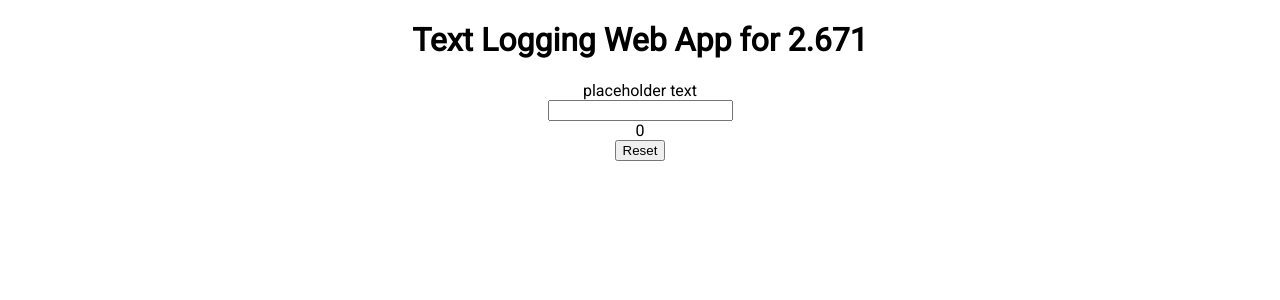
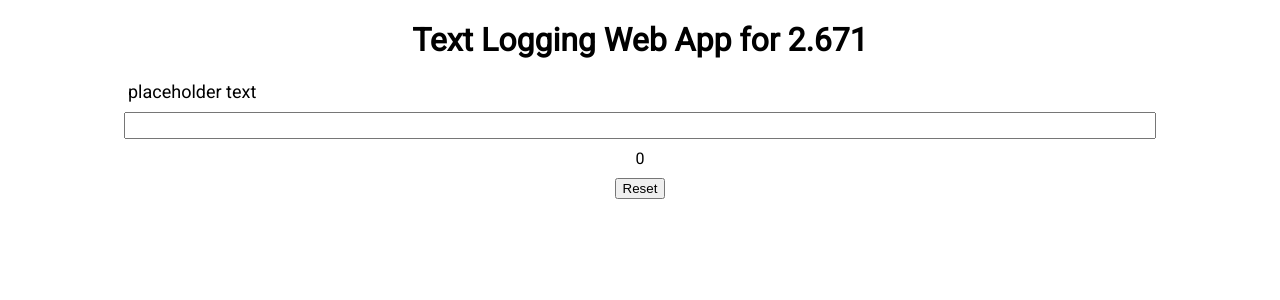
Before and after one commit to bmsully/2671webapp, a React app: page / in a window 1280 px wide. Shown: the top 300 px of the page. Built offline with nearby package versions, Linux system fonts and the light colour scheme; no server answers; the HTML template or start-up script is replaced by a standard one.

Commit message:
updated styling of Typing Web App

```diff
--- a/client/src/components/pages/Home.css
+++ b/client/src/components/pages/Home.css
@@ -1 +1,21 @@
-/* Fill me in :) */
+.Home-passageText {
+    width: 80%;
+    font-size: large;
+}
+
+.Home-textText {
+    width: 80%;
+    height: large;
+    font-size: large;
+    margin: 10px 0px;
+
+}
+
+.Home-exportLink {
+    font-size: x-large;
+    margin: 10px 0px;
+}
+
+.Home-resetButton {
+    margin: 10px 0px;
+}
--- a/client/src/components/pages/Home.js
+++ b/client/src/components/pages/Home.js
@@ -89,6 +89,7 @@ const Home = () => {
         <>
         <h3>Export to CSV</h3>
           <CSVLink
+            className="Home-exportLink"
             headers={fileHeaders}
             data={typingData}
             filename="results.csv"
@@ -98,7 +99,7 @@ const Home = () => {
           </CSVLink>
           </>
         }
-        <button onClick={resetData}>Reset</button>
+        <button className="Home-resetButton" onClick={resetData}>Reset</button>
       </div>
     </>
   );
```
